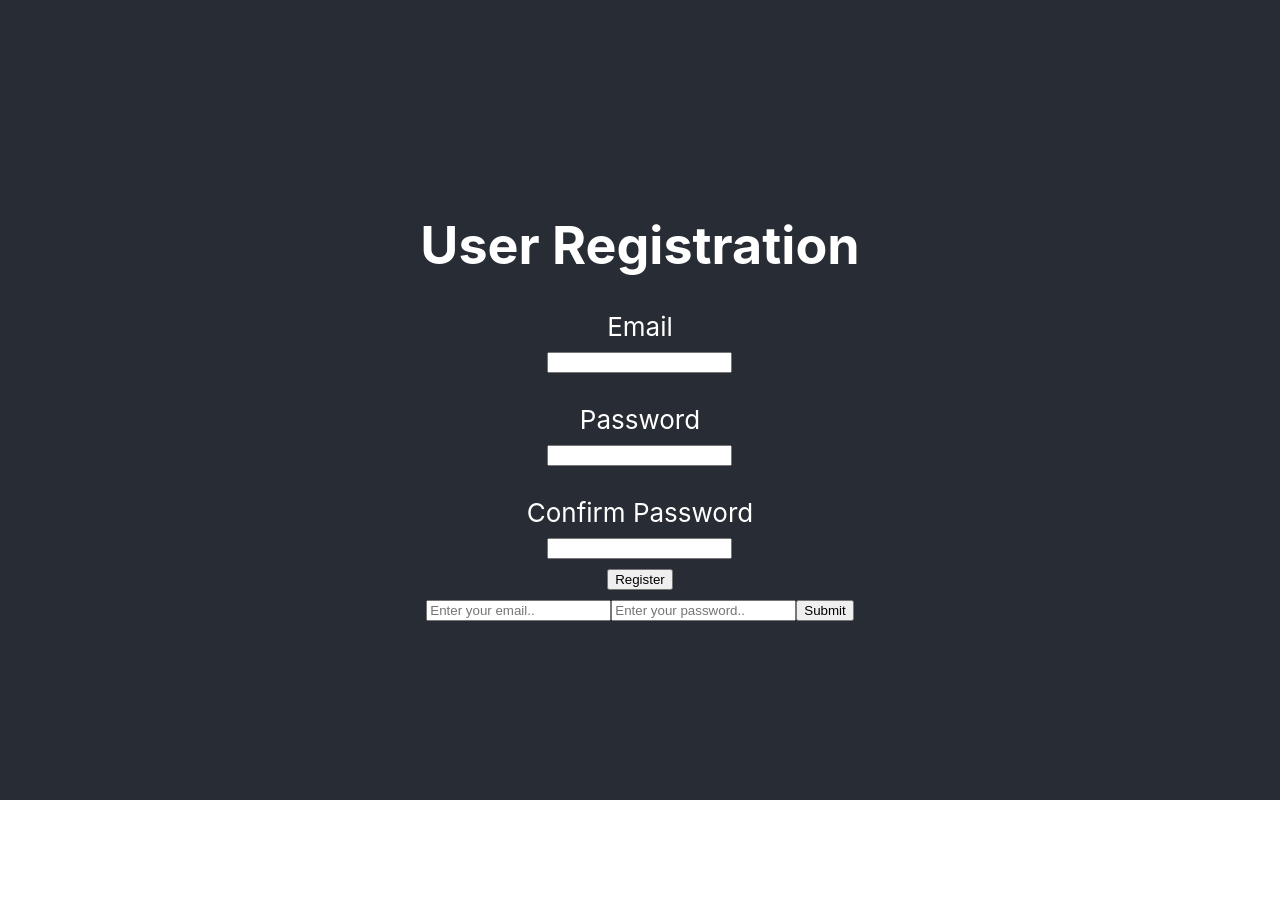
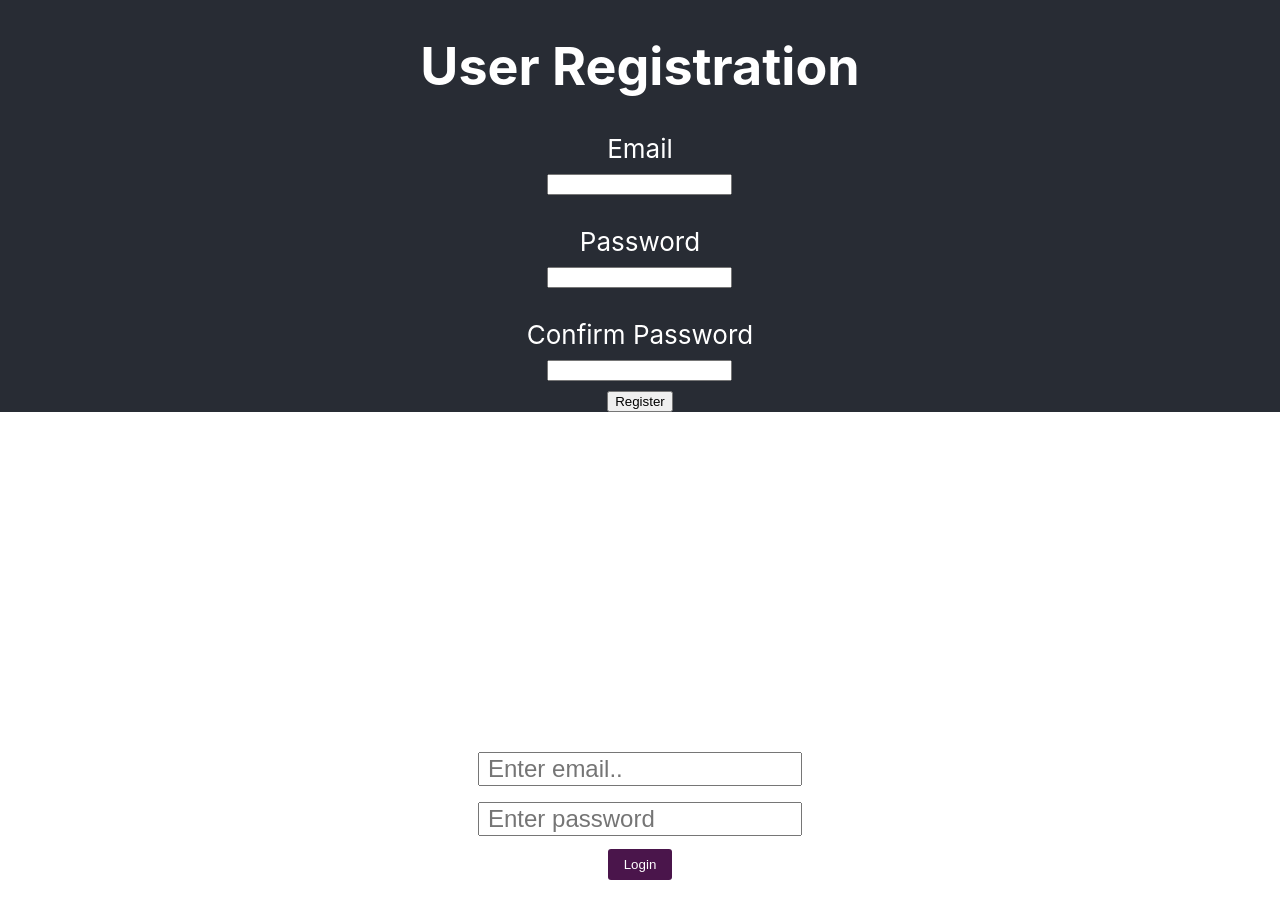
Before and after one commit to tknlibunao/avion-slack-clone, a React (Create React App) app: page /login in a window 1280 px wide. Shown: the top 918 px of the page. Before the commit the page ends 800 px from the top, so only its background shows below. Built offline with nearby package versions, Linux system fonts and the light colour scheme.

Commit message:
Login: added styles, Input: added readonly attribute

```diff
--- a/src/components/Input/Input.js
+++ b/src/components/Input/Input.js
@@ -8,18 +8,24 @@ function Input({
   onChange,
   onClick,
   autoComplete,
+  style,
+  placeholder,
+  readOnly,
 }) {
   return (
     <div className={divClass}>
-			<label className='Label'>{label} </label>
+      <label className="Label">{label} </label>
       <input
         className={inputClass}
         type={type}
         name={name}
         value={value}
         autoComplete={autoComplete}
-				onChange={(e) => onChange(e)}
+        onChange={onChange}
         onClick={onClick}
+        style={style}
+        placeholder={placeholder}
+        readOnly={readOnly}
       />
     </div>
   );
--- a/src/components/Login/Login.js
+++ b/src/components/Login/Login.js
@@ -1,4 +1,5 @@
 import React, { useState } from "react";
+import Input from "../Input/Input";
 import axios from "axios";
 
 function Login() {
@@ -24,22 +25,57 @@ function Login() {
   }
 
   return (
-    <div>
-      <form onSubmit={handleSubmit}>
-        <input
+    <div style={divStyle}>
+      <form onSubmit={handleSubmit} style={formStyle}>
+        <Input
+          style={inputStyle}
           type="text"
+          placeholder="Enter email.."
           onChange={(e) => setEmail(e.target.value)}
-          placeholder="Enter your email.."
         />
-        <input
+        <Input
+          style={inputStyle}
           type="password"
+          placeholder="Enter password"
           onChange={(e) => setPassword(e.target.value)}
-          placeholder="Enter your password.."
         />
-        <input type="Submit" />
+        <Input type="Submit" value="Login" style={btnStyle} readOnly={true} />
       </form>
     </div>
   );
 }
 
+const divStyle = {
+  width: "100vw",
+  height: "100vh",
+  display: "flex",
+  backgroundColor: "white",
+  justifyContent: "center",
+  alignItems: "center",
+};
+
+const formStyle = {
+  display: "flex",
+  flexDirection: "column",
+  width: "400px",
+  height: "400px",
+  justifyContent: "center",
+  alignItems: "center",
+};
+
+const inputStyle = {
+  fontSize: "1.5rem",
+  margin: "0.5rem",
+  outline: "0",
+  paddingLeft: "0.5rem",
+};
+
+const btnStyle = {
+  backgroundColor: "#4A154B",
+  border: "0",
+  color: "white",
+  padding: "0.5rem 1rem",
+  borderRadius: "3px",
+};
+
 export default Login;
```
Lines whose indentation alone changed are shown as unchanged.
